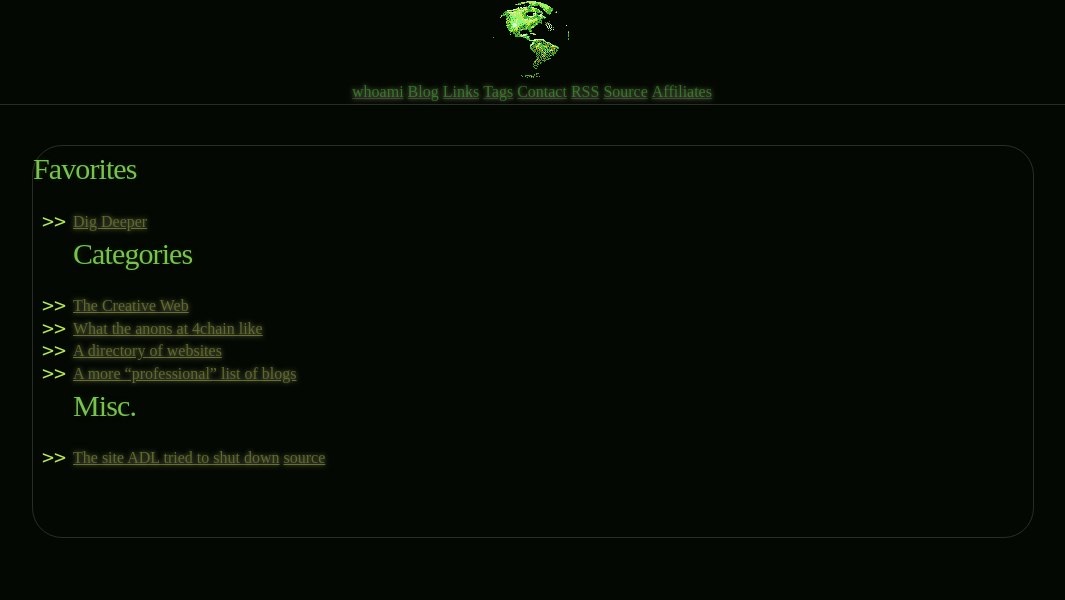
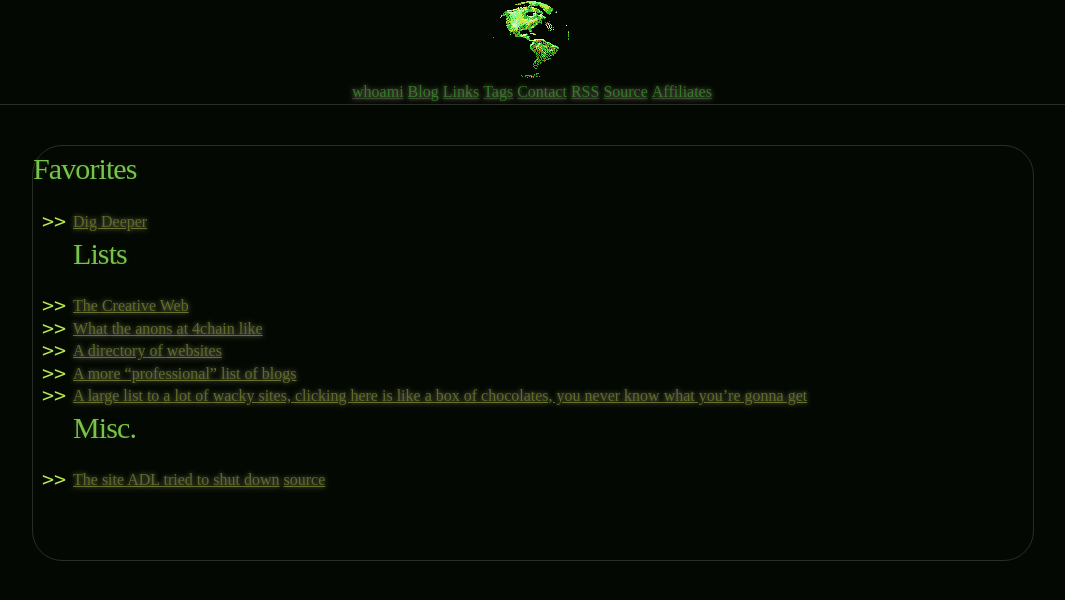
Before and after one commit to CamoCatX/camocatx.github.io, a Jekyll site: the page built from links/index.md, in a window 1280 px wide. Shown: the top 600 px of the page, without its empty margins (108-1173 px from the left). Built offline with Jekyll 4.4.1, drawn with Linux system fonts in a browser that asks for light colours.

Commit message:
modified:   links/index.md

```diff
--- a/links/index.md
+++ b/links/index.md
@@ -4,11 +4,12 @@ title: Links
 ---
 # Favorites
 - [Dig Deeper](https://digdeeper.club)
-# Categories
+# Lists
 - [The Creative Web](https://deletethematrix.com/blog/2025/creative-web-revolution)
 - [What the anons at 4chain like](https://based.coom.tech/)
 - [A directory of websites](https://ooh.directory/)
 - [A more "professional" list of blogs](https://www.ontoplist.com/)
+- [A large list to a lot of wacky sites, clicking here is like a box of chocolates, you never know what you're gonna get](https://blog.spacehey.com/entry?id=29337)
 # Misc.
 - [The site ADL tried to shut down](https://mapliberation.org/) [source](https://web.archive.org/web/20250216151615/https://litigation.1984.hosting/)
 <section>
```
